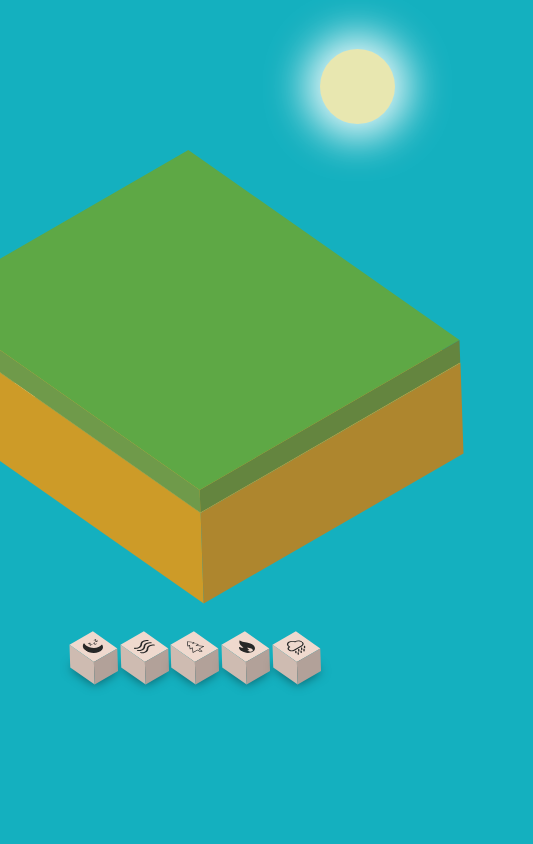
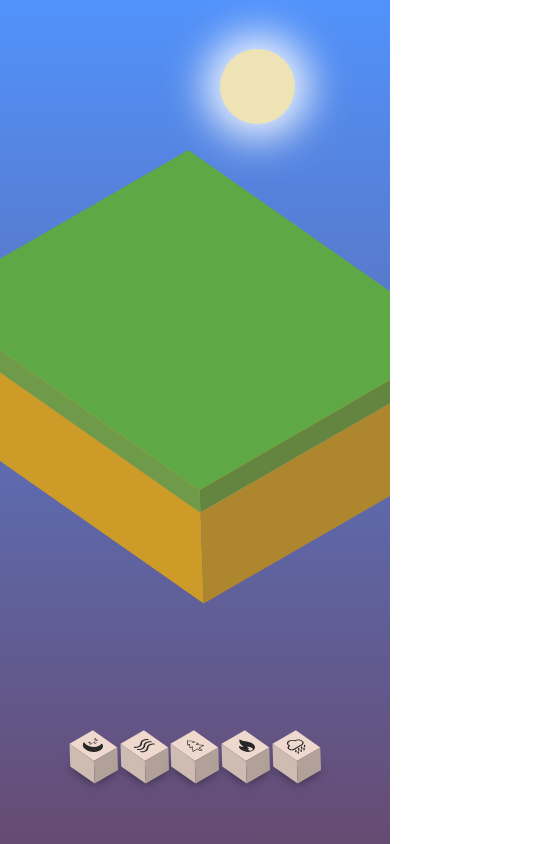
Before and after one commit to Lynch-cai/Focusly, a plain HTML site: page index.html in a window 390 px wide. Shown: the whole page, 533 px wide, since content can reach past the window. Drawn offline with Linux system fonts and the light colour scheme.

Commit message:
:tada: Fix responsive

```diff
--- a/index.html
+++ b/index.html
@@ -9,8 +9,7 @@
         <link rel="stylesheet" href="styles/index.css">
     </head>
         <body>
-            <div>
-            </div>
+            <div class="index_background js-index_background"></div>
             <div class="index_content">
                 <div class="index_ground js-index_ground">
                     <div class="index_ground_grass js-index_ground_grass whole_platform"></div>
--- a/scripts/index.js
+++ b/scripts/index.js
@@ -10,6 +10,7 @@ class Sounds_and_animations {
         this.sound_is_active = [0,0,0,0,0]
         this.$icons = document.querySelectorAll('ul.js-index_icon_container span')
         this.$body = document.querySelector('body')
+        this.$background = document.querySelector('.js-index_background')
         this.$sun = document.querySelector('.js-index_sun')
         this.$moon = document.querySelector('.js-index_moon')
         this.$stars = document.querySelectorAll('.js-index_stars div')
@@ -51,11 +52,20 @@ class Sounds_and_animations {
                     this.sounds[i].volume = (this.$music_slider[i].value / 100) - 0.01
                 }
             )
+            // for mobile user
+            this.$music_slider[i].addEventListener( // change music value
+                'touchend',
+                () => {
+                    console.log('test');
+
+                    this.sounds[i].volume = (this.$music_slider[i].value / 100) - 0.01
+                }
+            )
         }
         this.$icons[0].addEventListener( // [ICON 01 / SOUND 01] switch moon/sun & active stars shooting
             'click',
             ()=>{
-                this.$body.classList.toggle('time_switch')
+                this.$background.classList.toggle('time_switch')
                 this.$sun.classList.toggle('time_switch')
                 this.$moon.classList.toggle('time_switch')
                 for (let i = 0; i < this.$stars.length; i++) {
--- a/styles/index.css
+++ b/styles/index.css
@@ -1,18 +1,54 @@
+*{
+    padding: 0;
+    margin: 0;
+}
+
+html, body{
+    overflow: hidden;
+    width: 100vw;
+    height: 100vh;
+    position: relative;
+}
+
 /* sky */
-body{
+.index_background{
     margin: 0;
     padding: 0;
-    background: #14B0BF;
-    transition: background 2s;
+    background: linear-gradient(#5192fb, #664b72);
     overflow: hidden;
+    background-position: center;
+    background-repeat: no-repeat;
+    background-size: cover;
+    height: 100vh;
+    width: 100vw;
+    z-index: 0;
+    position: absolute;
+    left: 0;
+    top: 0;
 }
-body.time_switch{
-    background: #2E4482;
-    transition: background 2s;
+.index_background:before {
+    position: absolute;
+    content: "";
+    top: 0;
+    right: 0;
+    bottom: 0;
+    left: 0;
+    background: linear-gradient(#3845a3, #664b72);
+    z-index: -1;
+    transition: opacity 0.5s linear;
+    opacity: 0;
+  }
+
+.index_background.time_switch:before{
+    opacity: 1;
 }
 /* button */
 ul.index_icon_container{
-    margin: 75vh auto 0 auto;
+    display: flex;
+    align-items: flex-end;
+    margin: 0 auto;
+    bottom: 10%;
+    height: 90vh;
     padding: 0;
     display: flex;
     justify-content: center;
@@ -669,7 +705,7 @@ div.index_content .index_campfire_fire_flame:nth-child(4){
 div.index_content .index_weather .index_sun{
     position: absolute;
     bottom: 115%;
-    right: -50px;
+    right: 50px;
     width: 75px;
     height: 75px;
     background-color: #FFEDAF;
@@ -686,7 +722,7 @@ div.index_content .index_weather .index_sun.time_switch{
     /* night: moon */
 div.index_content .index_weather .index_moon{
     bottom: 115%;
-    left: -75px;
+    left: 25px;
     width: 75px;
     height: 75px;
     background-color: transparent;
```
